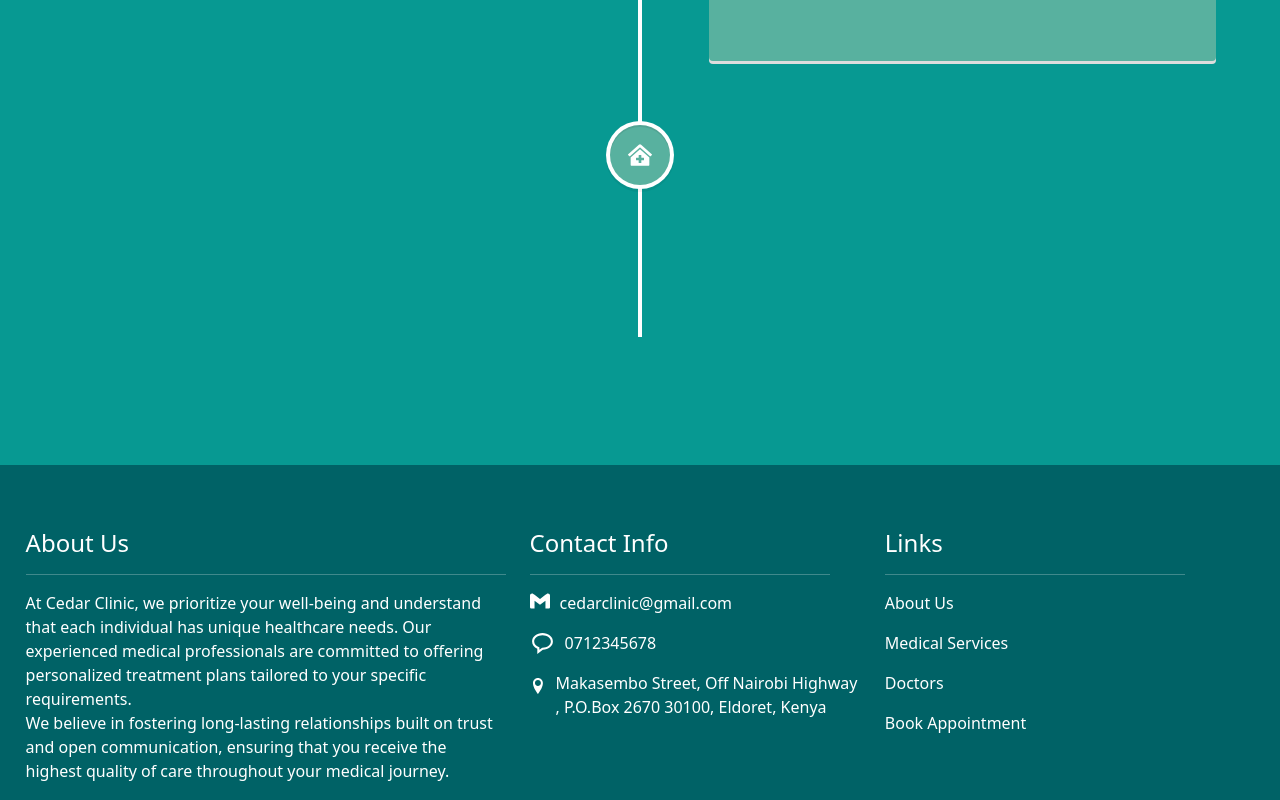
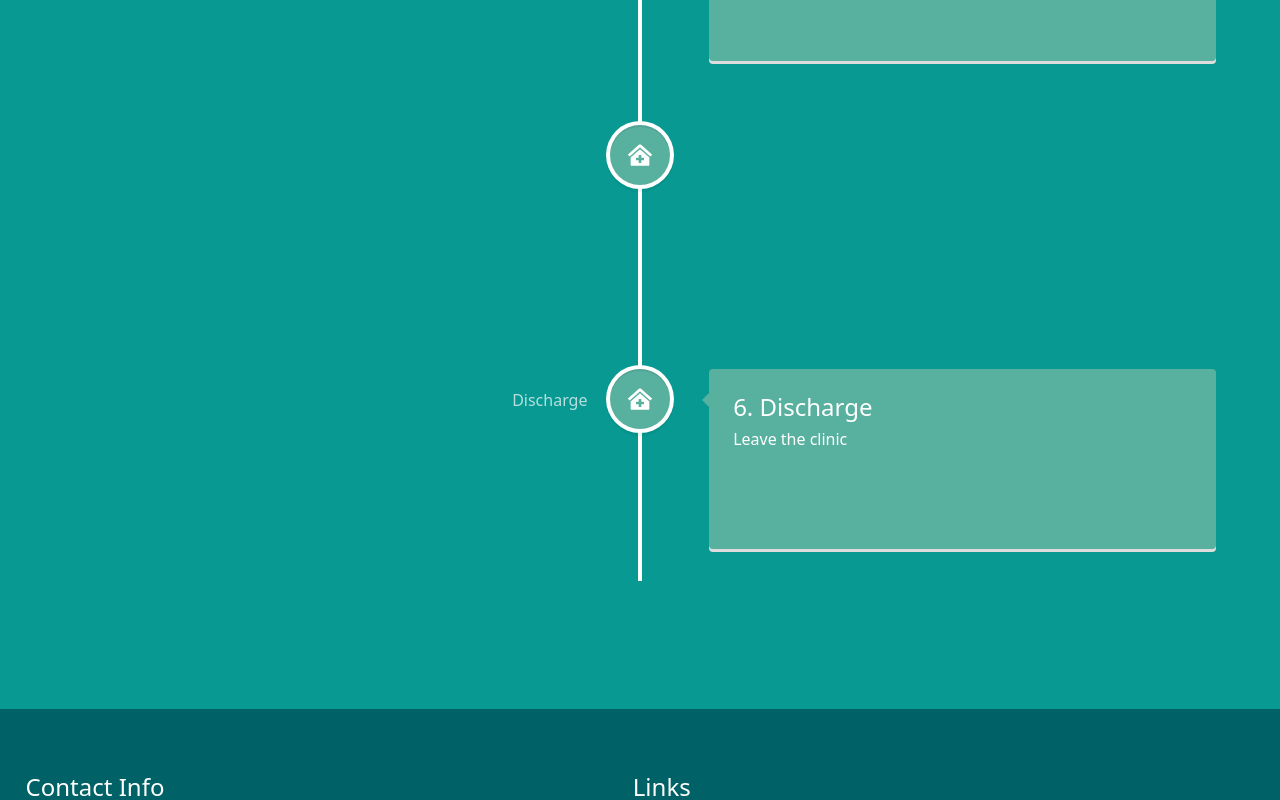
Before and after one commit to Marcelkibor/Cedar-Clinic, a React (Vite) app: page /about-us in a window 1280 px wide. Shown: the part 3000-3800 px from the top of the page. Built offline with nearby package versions, Linux system fonts and the light colour scheme.

Commit message:
counter refactors

```diff
--- a/src/components/AboutUs.tsx
+++ b/src/components/AboutUs.tsx
@@ -169,7 +169,7 @@ With state-of-the-art facilities and the latest medical advancements, Cedar Clin
     {count && clinicalNumbers.map((item:any)=>(
       <Col className='counter-col'key={item.id}>
         {React.createElement(whyChooseIcons[item.id],{style:{color:'#00c056e5', width:'40px',height:'40px'}})}
-        <h2><CountUp start={0} end={item.number} delay={1}/>+</h2>
+        <h2><CountUp start={0} end={item.number} delay={0.5}/>+</h2>
         <h5>{item.title}</h5>
       </Col>
     ))}
--- a/src/components/DataFiles/ClinicalProcess.ts
+++ b/src/components/DataFiles/ClinicalProcess.ts
@@ -27,7 +27,8 @@ const clinicalProcess:Process[]=[
     {id:2,cardTitle:'Vital Assesment', cardSubtitle:'Checking vitals: Pulse,Weight e.t.c'},
     {id:3,cardTitle:'Consultation', cardSubtitle:'Explain your health issue to the doctor'},
     {id:4,cardTitle:'Treatment', cardSubtitle:'Recieve treatment and prescription(s)'},
-    {id:5,cardTitle:'Discharge', cardSubtitle:'Leave the clinic'},
+    {id:5,cardTitle:'Collection & Billing',cardSubtitle:'Collect prescribed drugs and make payment'},
+    {id:6,cardTitle:'Discharge', cardSubtitle:'Leave the clinic'},
 ];
 const clinicalNumbers:clinicNumber[]=[
     {id:1,number:30,title:'Specialized services'},
--- a/src/components/Layouts/Footer.tsx
+++ b/src/components/Layouts/Footer.tsx
@@ -10,15 +10,6 @@ const Footer = () => {
     <div className='footer-main'>
       <div style = {{marginLeft:'2%',marginRight:'5%', color:"white"}}>
       <Row style = {{color:"white"}}>
-        <Col>
-        <h4 >About Us </h4>
-        <hr style={{ minWidth:'480px', border: 'none', borderBottom: '1px solid white' }} />
-        <p style={{maxWidth:'480px', color:'white',fontSize:'16px'}}>
-        At Cedar Clinic, we prioritize your well-being and understand that each individual has unique healthcare needs. Our experienced medical professionals are committed to offering personalized treatment plans tailored to your specific requirements.
-        <br></br>
-         We believe in fostering long-lasting relationships built on trust and open communication, ensuring that you receive the highest quality of care throughout your medical journey.
-        </p>
-        </Col>
         <Col>
         <h4>Contact Info</h4>
         <hr style={{ width:'300px', border: 'none', borderBottom: '1px solid white' }} />
--- a/src/components/Timeline.tsx
+++ b/src/components/Timeline.tsx
@@ -19,6 +19,7 @@ const numberIcons: NumberIcons = {
   3: <FaClinicMedical />,
   4: <FaClinicMedical />,
   5: <FaClinicMedical />,
+  6: <FaClinicMedical />,
 };
 
 const Timeline: React.FC = () => {
```
